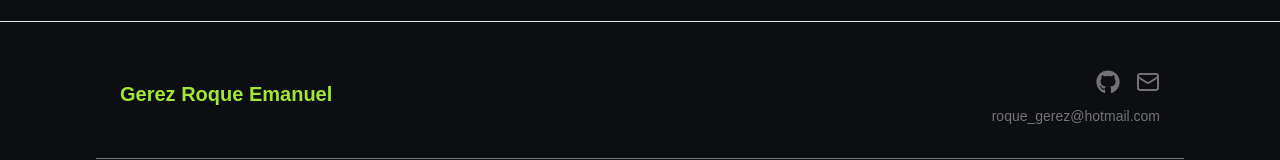
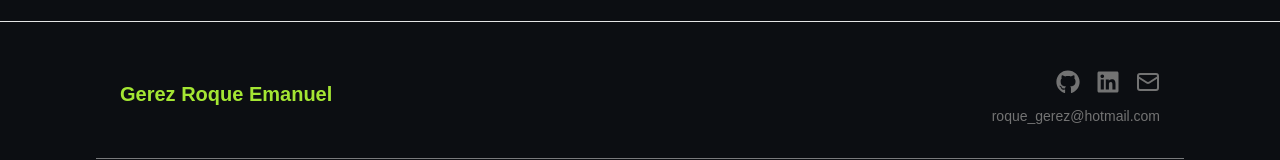
Before and after one commit to roque01212/porfolio-gerez-roque, a React (Vite) app: page / in a window 1280 px wide. Shown: the part 3648-3808 px from the top of the page. Built offline with nearby package versions, Linux system fonts and the light colour scheme.

Commit message:
quitando importaciones que no uso

```diff
--- a/src/components/CustomFooter.tsx
+++ b/src/components/CustomFooter.tsx
@@ -26,7 +26,7 @@ export const CustomFooter = () => {
               <FaGithub size={24} />
             </a>
             {/*  Futuro linkedin */}
-            {/* <a
+            <a
               href="https://linkedin.com/in/roque01212"
               target="_blank"
               rel="noopener noreferrer"
@@ -34,7 +34,7 @@ export const CustomFooter = () => {
               className="text-muted-foreground hover:text-primary transition-colors"
             >
               <FaLinkedin size={24} />
-            </a> */}
+            </a>
 
             <a
               href="mailto:roque_gerez@hotmail.com"
--- a/src/components/CustomNavbar.tsx
+++ b/src/components/CustomNavbar.tsx
@@ -1,6 +1,5 @@
 import { Menu, X } from "lucide-react";
 import { useState } from "react";
-import { Link } from "react-router";
 
 const navLinks = [
   { label: "Sobre mí", href: "#sobre-mi" },
@@ -68,7 +67,7 @@ export const CustomNavbar = () => {
             ))}
 
             <a
-              href="/files/CV-GerezRoque.pdf"
+              href="/CV-GerezRoque.pdf"
               target="_blank"
               rel="noopener noreferrer"
               className="text-sm text-muted-foreground hover:text-primary transition-colors"
```
